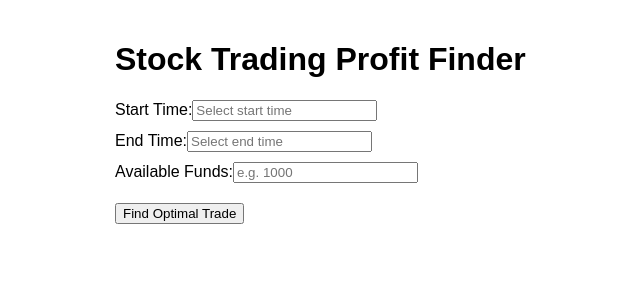
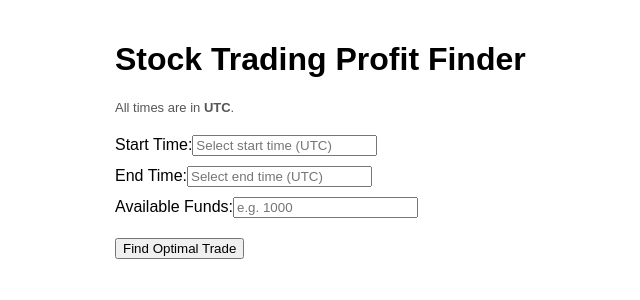
Before and after one commit to luboivanov/stock-trading-app, a React (Create React App) app in the folder frontend/: page / in a window 1280 px wide. Shown: the top 300 px of the page, without its empty margins (225-865 px from the left). Built offline with nearby package versions, Linux system fonts and the light colour scheme.

Commit message:
fix of date selector - when I select 10:00 it stays 10:00 and is passed as 10:00 to the API

```diff
--- a/frontend/src/App.tsx
+++ b/frontend/src/App.tsx
@@ -10,8 +10,8 @@ interface ApiResponse {
 }
 
 const App: React.FC = () => {
-  const [startTime, setStartTime] = useState<Date | null>(null);
-  const [endTime, setEndTime] = useState<Date | null>(null);
+  const [startTimeStr, setStartTimeStr] = useState<string | null>(null);
+  const [endTimeStr, setEndTimeStr] = useState<string | null>(null);
   const [funds, setFunds] = useState('');
   const [result, setResult] = useState<{
     buyTime: string;
@@ -26,11 +26,13 @@ const App: React.FC = () => {
   const handleQuery = async () => {
     setError('');
     setResult(null);
-
-    if (!startTime || !endTime) {
+    // Use the UTC string for API
+    if (!startTimeStr || !endTimeStr) {
       setError('Please specify both start and end times.');
       return;
     }
+    const startTime = new Date(startTimeStr);
+    const endTime = new Date(endTimeStr);
     if (startTime >= endTime) {
       setError('Start time must be before end time.');
       return;
@@ -40,10 +42,9 @@ const App: React.FC = () => {
       setError('Available funds must be a positive number.');
       return;
     }
-
     try {
       const response = await fetch(
-        `http://localhost:8000/api/v1/best-trade?start=${encodeURIComponent(startTime.toISOString())}&end=${encodeURIComponent(endTime.toISOString())}`
+        `http://localhost:8000/api/v1/best-trade?start=${encodeURIComponent(startTimeStr)}&end=${encodeURIComponent(endTimeStr)}`
       );
 
       if (!response.ok) {
@@ -77,37 +78,72 @@ const App: React.FC = () => {
     }
   };
 
+  // Helper: create a local Date object from a UTC string (so picker shows the correct time)
+  function utcStringToLocalDate(utcString: string): Date {
+    const [datePart, timePart] = utcString.replace('Z', '').split('T');
+    const [year, month, day] = datePart.split('-').map(Number);
+    const [hour, minute, second] = timePart.split(':').map(Number);
+    return new Date(year, month - 1, day, hour, minute, second);
+  }
+
   return (
     <div style={{ maxWidth: 600, margin: 'auto', padding: 20, fontFamily: 'Arial, sans-serif' }}>
       <h1>Stock Trading Profit Finder</h1>
-
+      <p style={{ color: '#555', fontSize: 13, marginBottom: 20 }}>
+        All times are in <strong>UTC</strong>.
+      </p>
       <label>
         Start Time:
         <DatePicker
-          selected={startTime}
-          onChange={date => setStartTime(date)}
+          selected={startTimeStr ? utcStringToLocalDate(startTimeStr) : null}
+          onChange={date => {
+            if (date) {
+              // Use local time components to build a UTC ISO string
+              const year = date.getFullYear();
+              const month = date.getMonth();
+              const day = date.getDate();
+              const hour = date.getHours();
+              const minute = date.getMinutes();
+              const second = date.getSeconds();
+              const isoString = `${year.toString().padStart(4, '0')}-${(month+1).toString().padStart(2, '0')}-${day.toString().padStart(2, '0')}T${hour.toString().padStart(2, '0')}:${minute.toString().padStart(2, '0')}:${second.toString().padStart(2, '0')}Z`;
+              setStartTimeStr(isoString);
+            } else {
+              setStartTimeStr(null);
+            }
+          }}
           showTimeSelect
           timeFormat="HH:mm:ss"
           timeIntervals={1}
-          dateFormat="yyyy-MM-dd HH:mm:ss"
-          placeholderText="Select start time"
+          dateFormat="yyyy-MM-dd HH:mm:ss 'UTC'"
+          placeholderText="Select start time (UTC)"
         />
       </label>
-
       <label style={{ display: 'block', marginTop: 10 }}>
         End Time:
         <DatePicker
-          selected={endTime}
-          onChange={date => setEndTime(date)}
+          selected={endTimeStr ? utcStringToLocalDate(endTimeStr) : null}
+          onChange={date => {
+            if (date) {
+              const year = date.getFullYear();
+              const month = date.getMonth();
+              const day = date.getDate();
+              const hour = date.getHours();
+              const minute = date.getMinutes();
+              const second = date.getSeconds();
+              const isoString = `${year.toString().padStart(4, '0')}-${(month+1).toString().padStart(2, '0')}-${day.toString().padStart(2, '0')}T${hour.toString().padStart(2, '0')}:${minute.toString().padStart(2, '0')}:${second.toString().padStart(2, '0')}Z`;
+              setEndTimeStr(isoString);
+            } else {
+              setEndTimeStr(null);
+            }
+          }}
           showTimeSelect
           timeFormat="HH:mm:ss"
           timeIntervals={1}
-          dateFormat="yyyy-MM-dd HH:mm:ss"
-          placeholderText="Select end time"
-          minDate={startTime || undefined}
+          dateFormat="yyyy-MM-dd HH:mm:ss 'UTC'"
+          placeholderText="Select end time (UTC)"
+          minDate={startTimeStr ? utcStringToLocalDate(startTimeStr) : undefined}
         />
       </label>
-
       <label style={{ display: 'block', marginTop: 10 }}>
         Available Funds:
         <input
@@ -119,13 +155,10 @@ const App: React.FC = () => {
           placeholder="e.g. 1000"
         />
       </label>
-
       <button style={{ marginTop: 20 }} onClick={handleQuery}>
         Find Optimal Trade
       </button>
-
       {error && <p style={{ color: 'red', marginTop: 20 }}>{error}</p>}
-
       {result && (
         <div
           style={{
@@ -138,10 +171,10 @@ const App: React.FC = () => {
         >
           <h2>Result:</h2>
           <p>
-            Buy Time: <strong>{result.buyTime}</strong> at price <strong>${result.buyPrice.toFixed(2)}</strong>
+            Buy Time: <strong>{new Date(result.buyTime).toLocaleString('en-US', { timeZone: 'UTC', year: 'numeric', month: 'long', day: 'numeric' })}</strong> at price <strong>${result.buyPrice.toFixed(2)}</strong>
           </p>
           <p>
-            Sell Time: <strong>{result.sellTime}</strong> at price <strong>${result.sellPrice.toFixed(2)}</strong>
+            Sell Time: <strong>{new Date(result.sellTime).toLocaleString('en-US', { timeZone: 'UTC', year: 'numeric', month: 'long', day: 'numeric' })}</strong> at price <strong>${result.sellPrice.toFixed(2)}</strong>
           </p>
           <p>
             Stocks Bought: <strong>{result.stocksBought}</strong>
```
